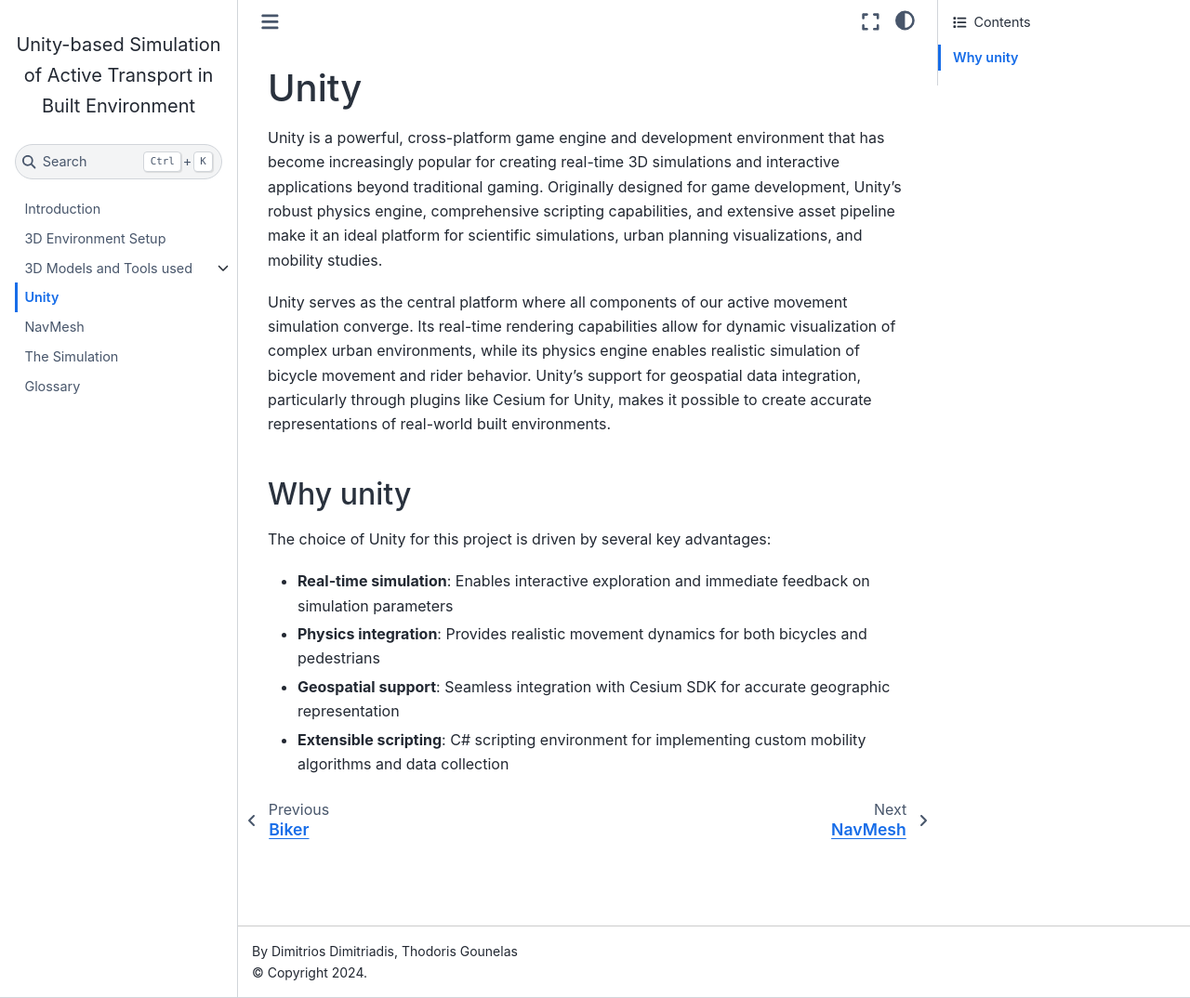
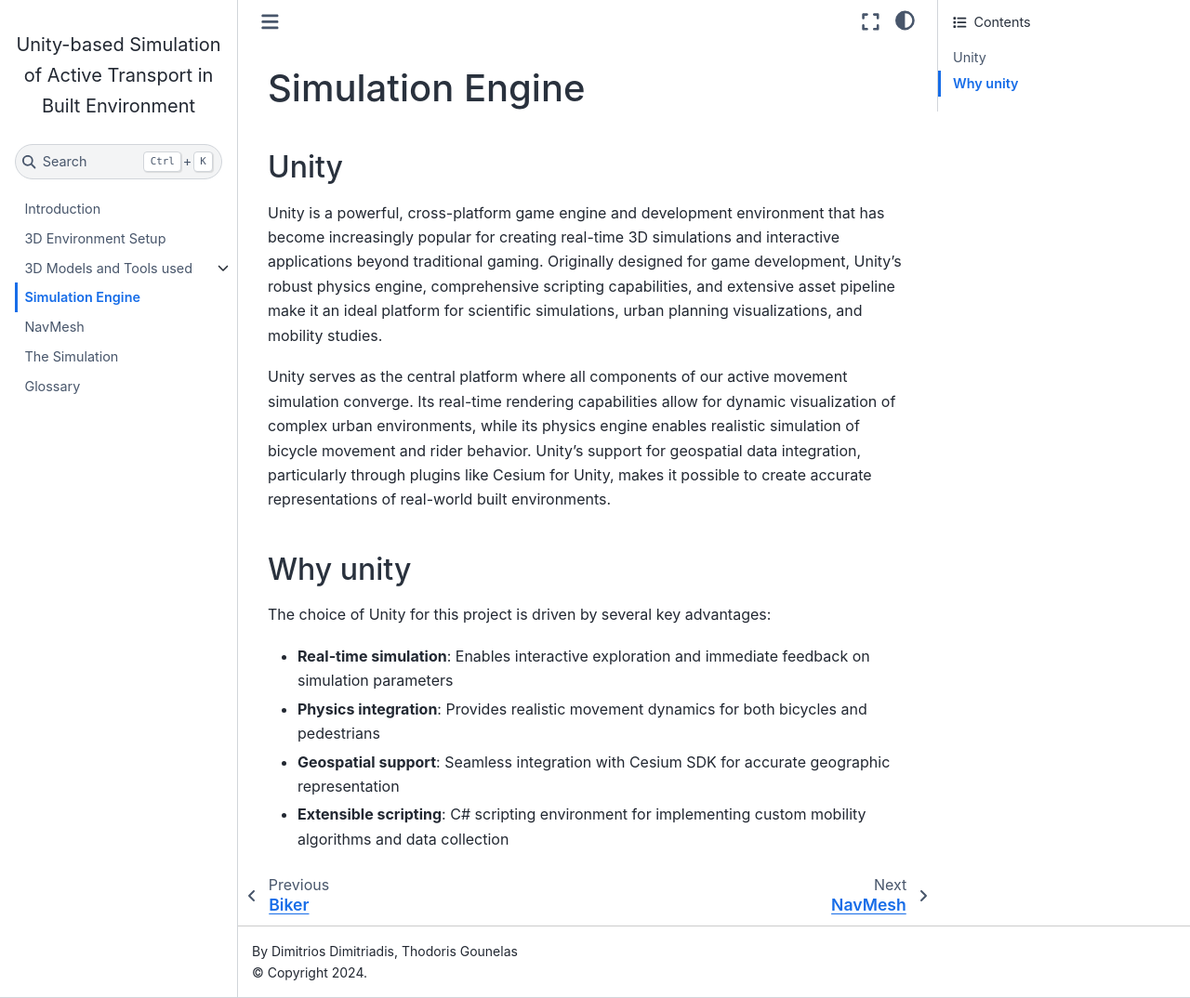
Before and after one commit to Theogoun/Thesis, a Jupyter Book: the page built from docs/Unity.md, in a window 1280 px wide and 1074 px high. Shown: the whole window at 93% size. Built offline with Jupyter Book 1.0.4 settings and Sphinx 7.4.7 and the Sphinx Book theme 1.1.4, drawn with Linux system fonts in a browser that asks for light colours; pages that are not in the unit, such as notebooks, are missing from menus.

Commit message:
Changed in-file Title

```diff
--- a/docs/Unity.md
+++ b/docs/Unity.md
@@ -1,4 +1,6 @@
-# Unity
+# Simulation Engine
+
+## Unity
 
 Unity is a powerful, cross-platform game engine and development environment that has become increasingly popular for creating real-time 3D simulations and interactive applications beyond traditional gaming. Originally designed for game development, Unity's robust physics engine, comprehensive scripting capabilities, and extensive asset pipeline make it an ideal platform for scientific simulations, urban planning visualizations, and mobility studies.
 
```
